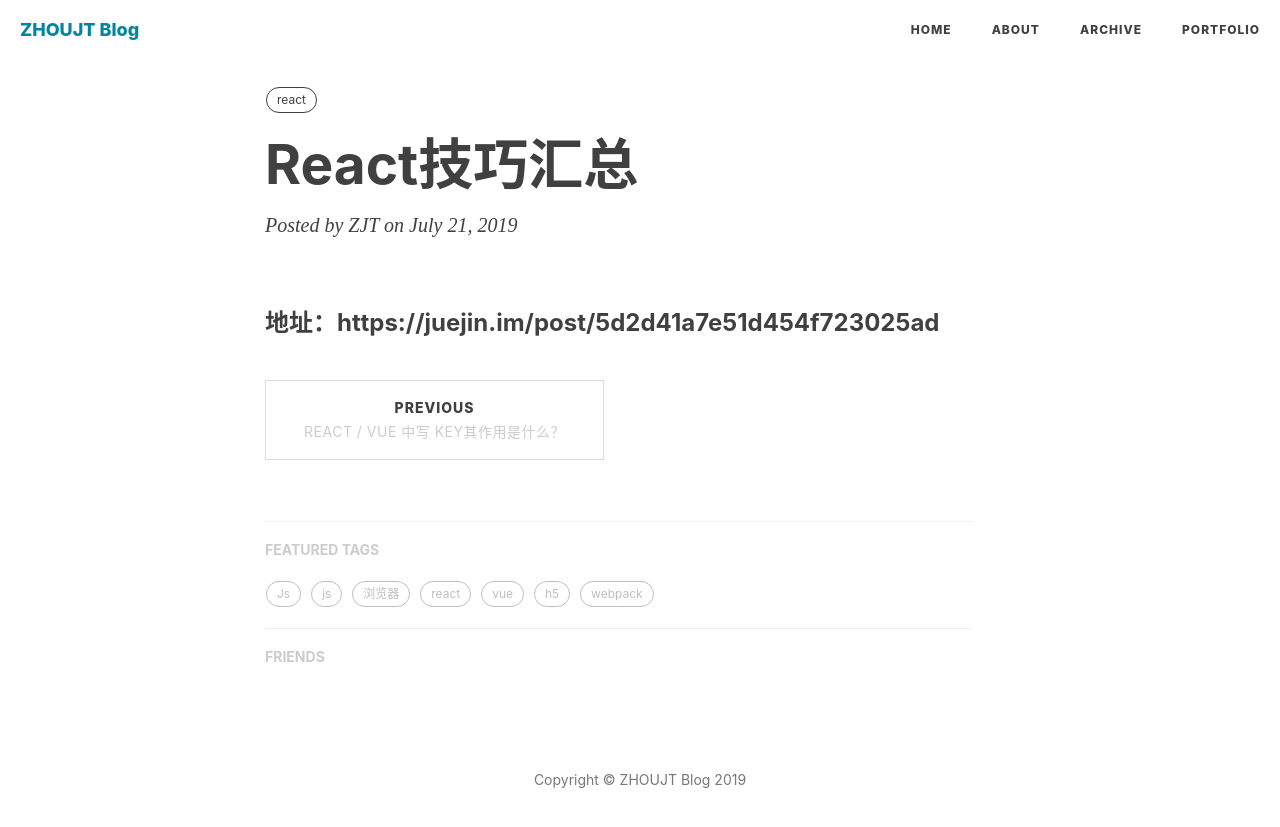
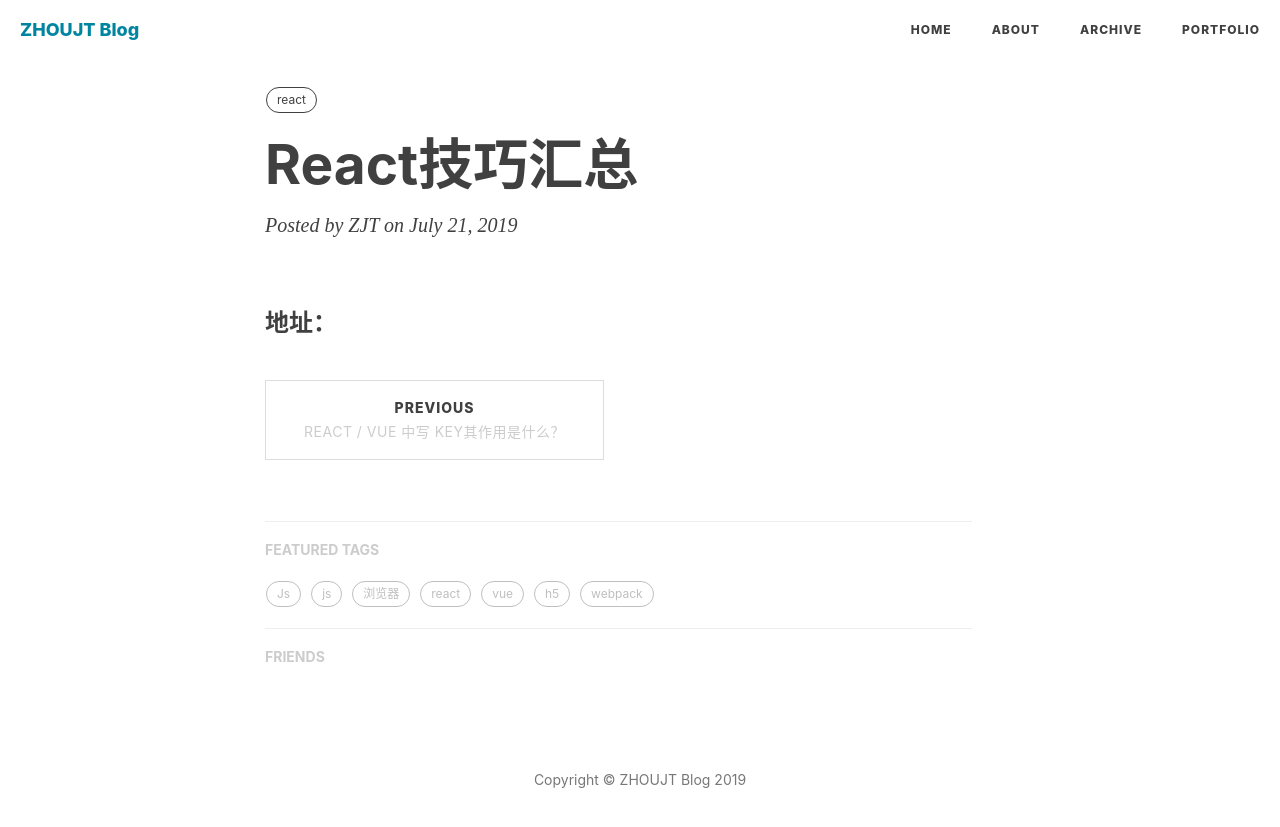
Before and after one commit to juntaozhou05/juntaozho05.github.io, a Jekyll site: the page built from _posts/2019-07-21-react.md, in a window 1280 px wide. Shown: the top 827 px of the page. Built offline with Jekyll 4.4.1, drawn with Linux system fonts in a browser that asks for light colours; nearby versions of some CDN libraries; comment, search, counter and statistics services are not loaded; some of the changed lines change nothing that is shown.

Commit message:
add blog

```diff
--- a/_posts/2019-07-21-react.md
+++ b/_posts/2019-07-21-react.md
@@ -8,4 +8,4 @@ tags:
   - react
 ---
 
-### 地址：https://juejin.im/post/5d2d41a7e51d454f723025ad
+### 地址：
```
